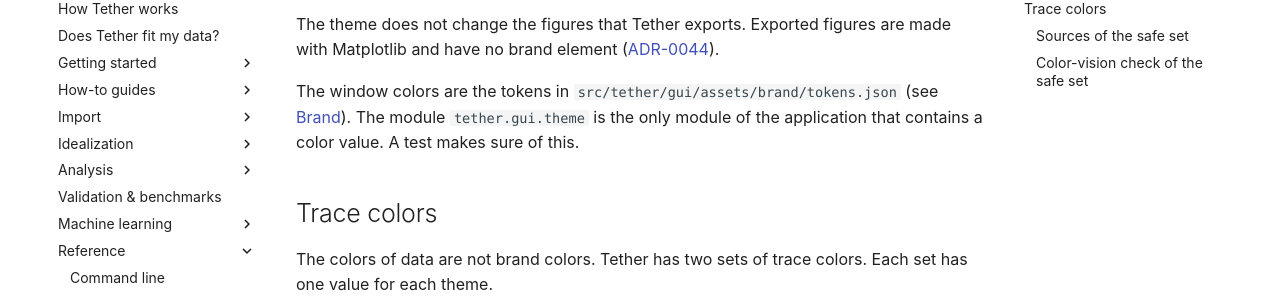
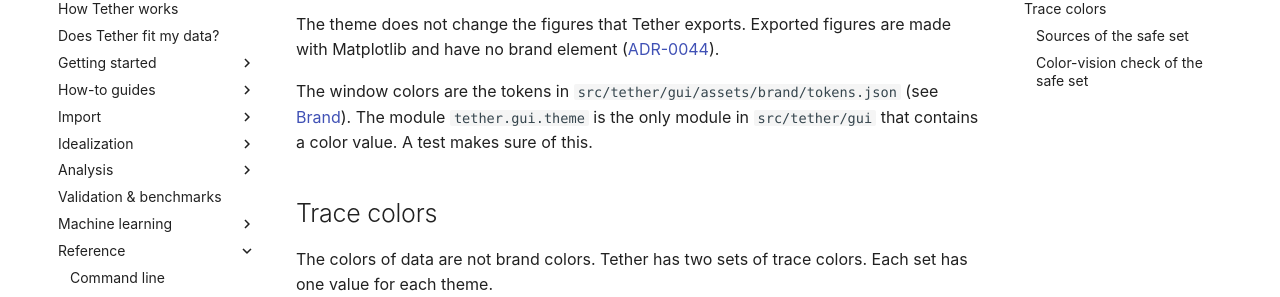
Before and after one commit to bioedca/tether, an MkDocs documentation site: the page built from docs/reference/gui-theme.md, in a window 1280 px wide and 900 px high, scrolled down 1900 px. Shown: the part 153-450 px from the top of the window. Built offline with MkDocs 1.6.1 and Material for MkDocs 9.7.7, drawn with Linux system fonts in a browser that asks for light colours; comment, search, counter and statistics services are not loaded; the version menu is left out.

Commit message:
docs(gui): limit the colour-module sentence to src/tether/gui (#675)
The theme page said that tether.gui.theme is the only module of the
application with a colour value. The test scans only src/tether/gui,
and the Matplotlib export code outside it has colours. The sentence
now names the folder that the test covers.

```diff
--- a/docs/reference/gui-theme.md
+++ b/docs/reference/gui-theme.md
@@ -50,8 +50,8 @@
 with Matplotlib and have no brand element ([ADR-0044](../adr/0044-matplotlib-base-plot-export-backend.md)).
 
 The window colors are the tokens in `src/tether/gui/assets/brand/tokens.json`
-(see [Brand](../brand.md)). The module `tether.gui.theme` is the only module of the
-application that contains a color value. A test makes sure of this.
+(see [Brand](../brand.md)). The module `tether.gui.theme` is the only module in
+`src/tether/gui` that contains a color value. A test makes sure of this.
 
 ## Trace colors
 
```
